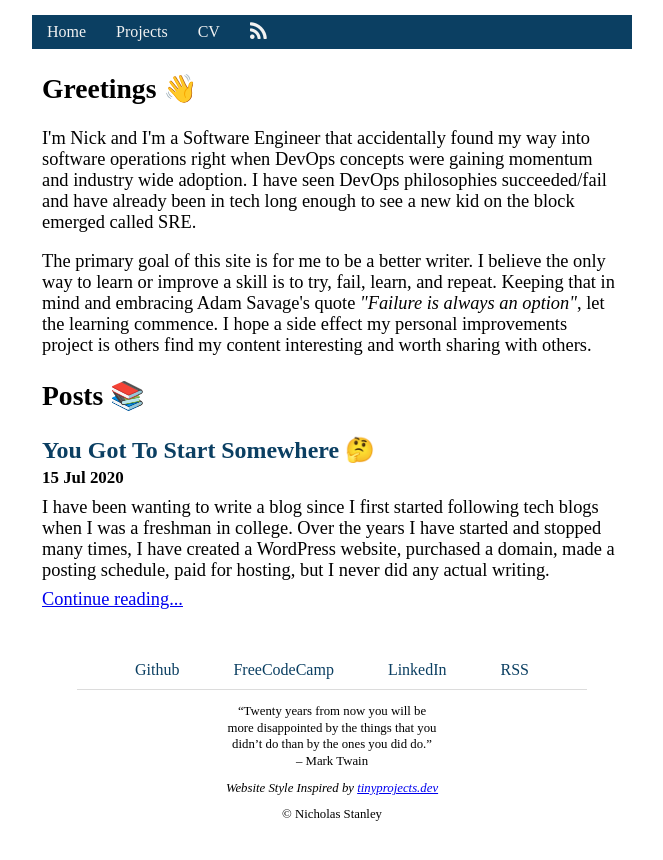
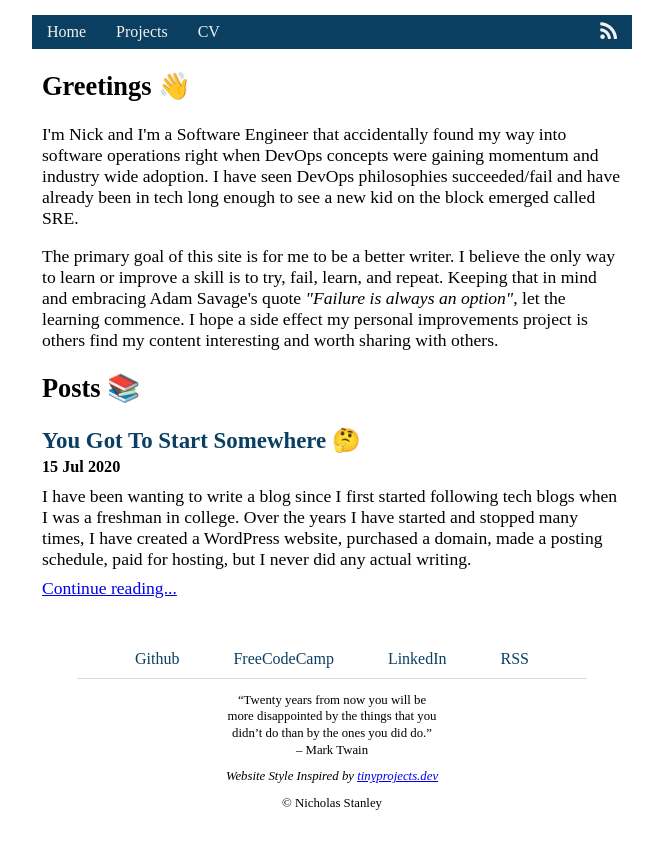
Before and after one commit to nickstanley574/nickstanley574.github.io, a Jekyll site: the page built from index.html, in a window 1280 px wide. Shown: the top 860 px of the page, without its empty margins (308-971 px from the left). Built offline with Jekyll 4.4.1, drawn with Linux system fonts in a browser that asks for light colours.

Commit message:
nav right

```diff
--- a/_sass/main.scss
+++ b/_sass/main.scss
@@ -16,6 +16,10 @@ nav a:hover {
     color: black;
 }
 
+.topnav-right {
+    float: right;
+}
+
 body {
     margin: auto;
     padding: 15px;
@@ -26,7 +30,7 @@ body {
 }
 
 .page-content {
-    font-size: 115%;
+    font-size: 110%;
     padding: 0px 10px;
 }
 
```
